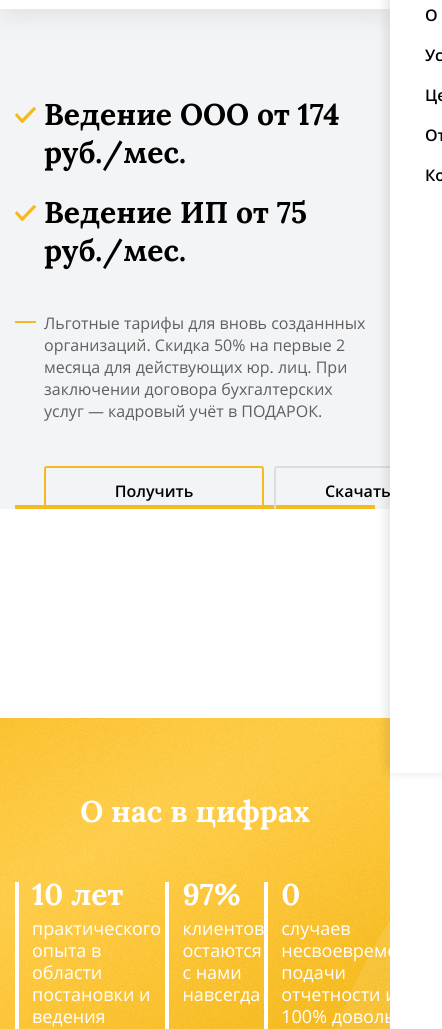
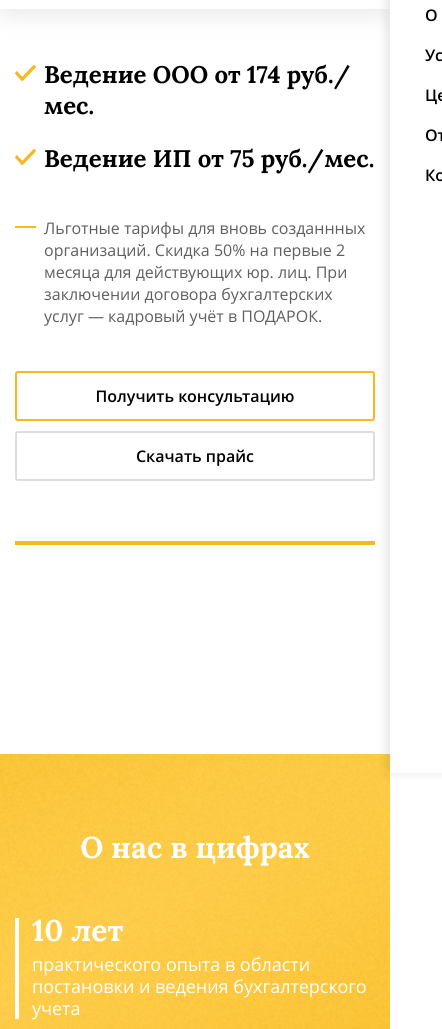
Before and after one commit to dimalepel/liassonby, a website: page src/index.html in a window 390 px wide. Shown: the part 71-1100 px from the top of the page, 442 px wide, since content can reach past the window. Drawn offline with Linux system fonts and the light colour scheme.

Commit message:
finish front

```diff
--- a/src/styles/blocks/about-numbers.css
+++ b/src/styles/blocks/about-numbers.css
@@ -7,6 +7,12 @@
     background-image: url("../../images/bg-about-numbers.jpg");
     background-position: top center;
     background-repeat: no-repeat;
+}
+
+@media (max-width: 929px) {
+    .about-numbers {
+        background-size: cover;
+    }
 }
 
 .about-numbers__title {
@@ -25,6 +31,12 @@
     list-style: none;
 }
 
+@media (max-width: 929px) {
+    .about-numbers__list {
+        flex-wrap: wrap;
+    }
+}
+
 .about-numbers__item {
     width: 254px;
     padding-left: 13px;
@@ -34,8 +46,33 @@
     border-left: 4px solid var(--white);
 }
 
+@media (max-width: 929px) {
+    .about-numbers__item {
+        width: calc(50% - 10px);
+        margin-bottom: 20px;
+    }
+}
+
+@media (max-width: 419px) {
+    .about-numbers__item {
+        width: 100%;
+    }
+}
+
 .about-numbers__item:first-child {
     width: 357px;
+}
+
+@media (max-width: 929px) {
+    .about-numbers__item:first-child {
+        width: calc(50% - 10px);
+    }
+}
+
+@media (max-width: 419px) {
+    .about-numbers__item:first-child {
+        width: 100%;
+    }
 }
 
 .about-numbers__number {
--- a/src/styles/blocks/accordion.css
+++ b/src/styles/blocks/accordion.css
@@ -39,6 +39,7 @@
     background-repeat: no-repeat;
     background-size: contain;
     transform: rotate(-90deg);
+    flex-shrink: 0;
     transition-property: transform;
     transition-duration: 0.2s;
 }
@@ -55,7 +56,6 @@
 .accordion__content p {
     margin-bottom: 14px;
     margin-top: 14px;
-    font-size: 16px;
     line-height: 20px;
 }
 
--- a/src/styles/blocks/intro.css
+++ b/src/styles/blocks/intro.css
@@ -15,6 +15,18 @@
     object-fit: cover;
 }
 
+@media (max-width: 579px) and (min-width: 480px) {
+    .intro__thumbnail {
+        height: 550px;
+    }
+}
+
+@media (max-width: 399px) {
+    .intro__thumbnail {
+        display: none;
+    }
+}
+
 .intro__inner {
     position: absolute;
     top: 0;
@@ -22,6 +34,12 @@
     right: 0;
     bottom: 0;
     display: flex;
+}
+
+@media (max-width: 399px) {
+    .intro__inner {
+        position: initial;
+    }
 }
 
 .intro__inner > .container {
@@ -41,6 +59,12 @@
     list-style: none;
 }
 
+@media (max-width: 579px) {
+    .intro__titles {
+        margin-top: 50px;
+    }
+}
+
 .intro__title {
     padding-left: 29px;
 }
@@ -58,6 +82,13 @@
     color: var(--black);
 }
 
+@media (max-width: 479px) {
+    .intro__title {
+        font-size: 24px;
+        line-height: 31px;
+    }
+}
+
 .intro__title::before {
     content: "";
     position: absolute;
@@ -68,6 +99,12 @@
     background-image: url("../../images/ico-check.svg");
     background-position: center;
     background-repeat: no-repeat;
+}
+
+@media (max-width: 479px) {
+    .intro__title::before {
+        top: 6px;
+    }
 }
 
 .intro__description {
@@ -97,6 +134,19 @@
     margin-left: 29px;
 }
 
+@media (max-width: 579px) {
+    .intro__buttons {
+        flex-direction: column;
+        margin-left: 0;
+    }
+}
+
+@media (max-width: 399px) {
+    .intro__buttons {
+        margin-bottom: 50px;
+    }
+}
+
 .intro__button {
     display: block;
     min-width: 220px;
@@ -114,6 +164,12 @@
     transition-duration: var(--duration-interval);
 }
 
+@media (max-width: 579px) {
+    .intro__button {
+        margin-bottom: 10px;
+    }
+}
+
 .intro__button:hover {
     border-color: var(--color-accent);
     background-color: var(--color-accent);
@@ -123,6 +179,12 @@
     margin-right: 10px;
 }
 
+@media (max-width: 579px) {
+    .intro__button:not(:last-child) {
+        margin-right: 0;
+    }
+}
+
 .intro__button:first-child {
     border-color: var(--color-accent);
 }
--- a/src/styles/blocks/services.css
+++ b/src/styles/blocks/services.css
@@ -34,6 +34,12 @@
     background-color: #f2f4f5;
 }
 
+@media (max-width: 768px) {
+    .services__item {
+        width: 100%;
+    }
+}
+
 .services__item::before {
     content: "";
     position: absolute;
```
